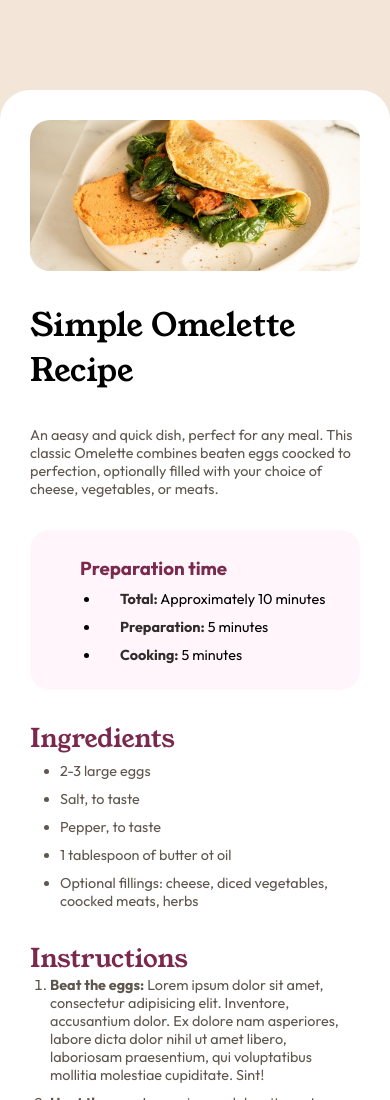
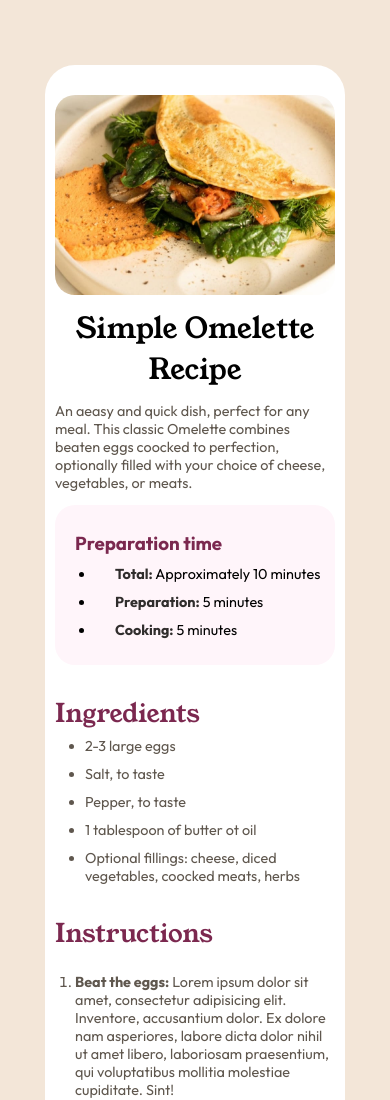
Before and after one commit to Gonzalop0210/fm_recipe_page, a plain HTML site: page index.html in a window 390 px wide. Shown: the top 1100 px of the page. Drawn offline with Linux system fonts and the light colour scheme.

Commit message:
maquetacion y estilizacion terminado

```diff
--- a/styles/index.css
+++ b/styles/index.css
@@ -24,9 +24,6 @@
     --ligth_grey: hsl(30, 18%, 87%);
     --wenge_brown: hsl(30, 10%, 34%);
     --dark_charcoal: hsl(24, 5%, 18%);
-
-    /* --font_young_serif: 'Young Serif', serif;
-    --font_outfit: 'Outfit', sans-serif; */
 }
 
 body {
@@ -206,5 +203,44 @@ footer p {
 @media (min-width: 1281px) and (max-width: 1439px) {}
 @media (min-width: 1025px) and (max-width: 1280px) {}
 @media (min-width: 768px) and (max-width: 1024) {}
-@media (min-width: 481px) and (max-width: 767px) {}
-@media (min-width: 320px) and (max-width: 480px) {}
+@media (min-width: 481px) and (max-width: 767px) {
+    body {
+        height: 1850px;
+    }
+
+    .body__item {
+        width: 400px;
+    }
+
+    .instrucciones {
+        height: 600px;
+    }
+}
+@media (min-width: 320px) and (max-width: 480px) {
+    body {
+        height: 2000px;
+    }
+
+    .body__item {
+        width: 300px;
+        padding: 30px 10px;
+    }
+
+    header img {
+        height: 200px;
+        object-fit: cover;
+    }
+
+    header h1 {
+        font-size: 1.8em;
+        text-align: center;
+    }
+
+    .time__preparation__item {
+        margin-left: 20px;
+    }
+
+    .instrucciones {
+        height: 720px;
+    }
+}
```
